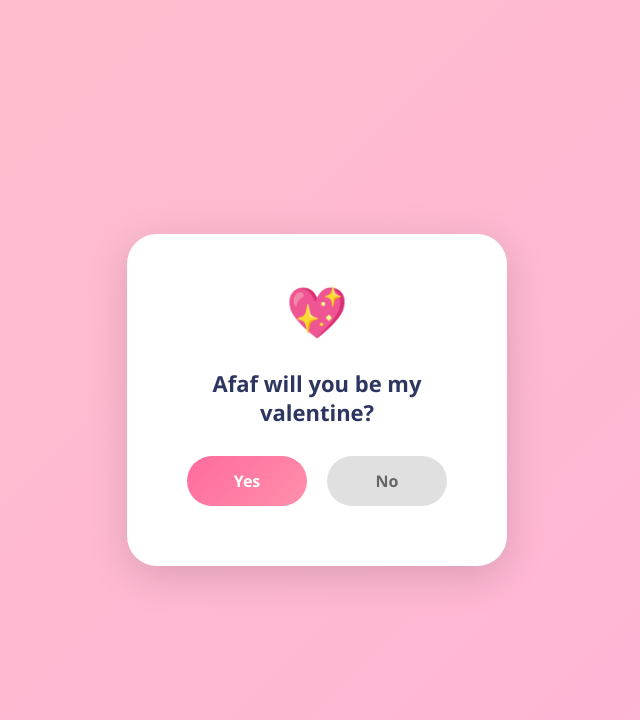
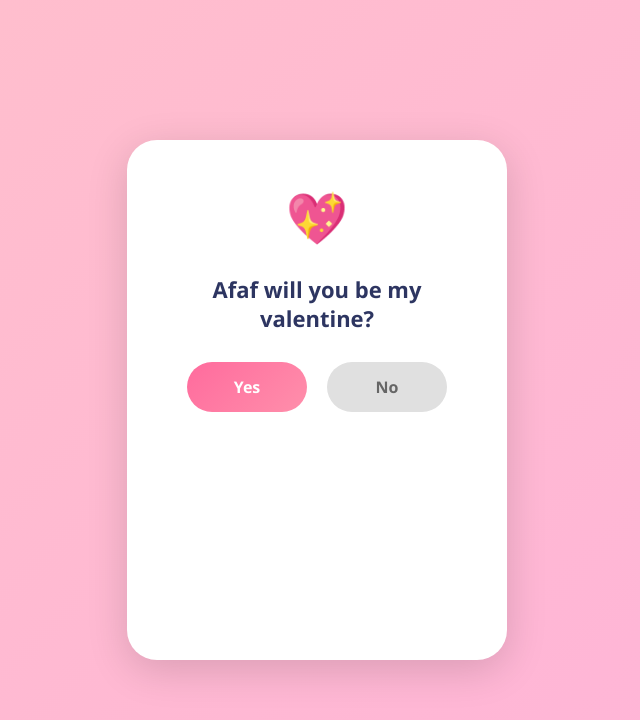
Before and after one commit to lyeschalal/yanis_sv, a React (Vite) app: page / in a window 1280 px wide. Shown: the top 720 px of the page, without its empty margins (323-963 px from the left). Built offline with nearby package versions, Linux system fonts and the light colour scheme.

Commit message:
Fix design - fixed card height, avatar on side bottom, text display fixed

```diff
--- a/src/App.css
+++ b/src/App.css
@@ -37,6 +37,9 @@ body {
   width: 100%;
   max-width: 380px;
   position: relative;
+  height: 520px;
+  display: flex;
+  flex-direction: column;
 }
 
 .heart-emoji {
@@ -74,7 +77,7 @@ body {
   align-items: center;
   position: relative;
   min-height: 50px;
-  margin-bottom: 20px;
+  margin-bottom: 10px;
 }
 
 .btn {
@@ -120,13 +123,12 @@ body {
 
 /* Avatars en bas du container */
 .avatar-container {
-  position: relative;
+  position: absolute;
+  bottom: 20px;
+  right: 20px;
   text-align: center;
   animation: popUp 0.6s cubic-bezier(0.34, 1.56, 0.64, 1) forwards;
   z-index: 5;
-  margin-top: 20px;
-  padding-top: 20px;
-  border-top: 1px solid #f0f0f0;
 }
 
 @keyframes popUp {
@@ -156,6 +158,15 @@ body {
   color: #999;
   margin-top: 8px;
   white-space: nowrap;
+}
+
+/* Texte fixe en bas des boutons */
+.text-display {
+  font-size: 12px;
+  color: #999;
+  margin-top: 15px;
+  min-height: 20px;
+  text-align: center;
 }
 
 /* Success card */
--- a/src/App.jsx
+++ b/src/App.jsx
@@ -72,6 +72,10 @@ function App() {
           )}
         </div>
 
+        <div className="text-display">
+          {noCount > 0 && avatarData[noCount - 1].text}
+        </div>
+
         {noCount > 0 && (
           <div className={`avatar-container`}>
             <img
@@ -79,7 +83,6 @@ function App() {
               alt="avatar"
               className="avatar-image"
             />
-            <p className="avatar-text">{avatarData[noCount - 1].text}</p>
           </div>
         )}
       </div>
```
